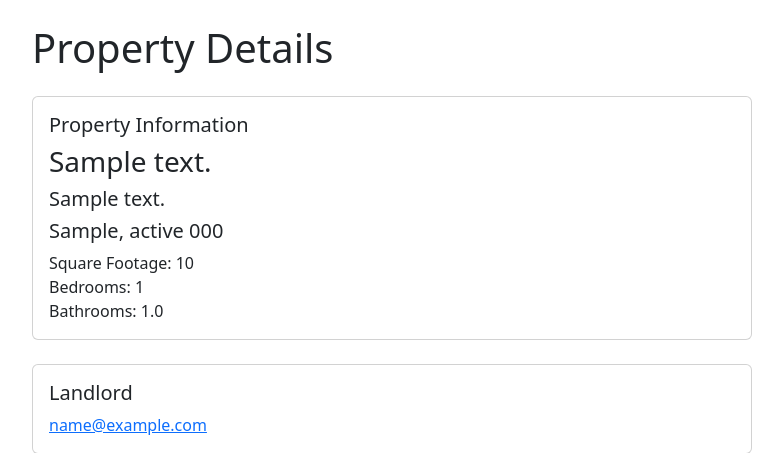
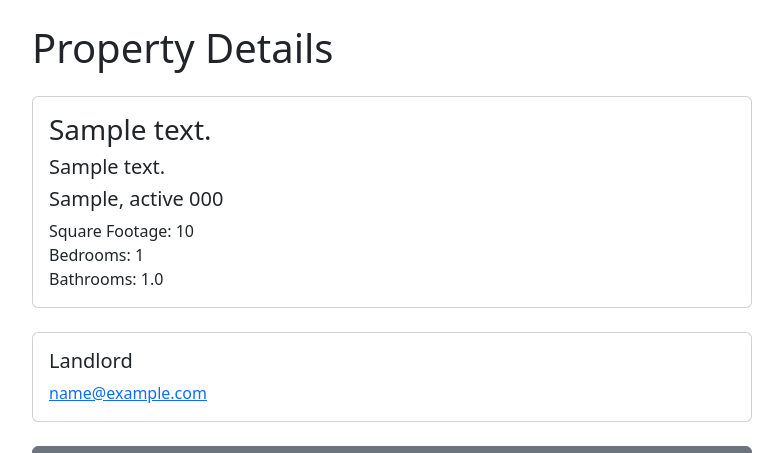
Before and after one commit to nltoosicks/Rentre, a Django app: template rentapp/templates/rentapp/property_details.html in a window 1280 px wide. Shown: the part 56-509 px from the top of the page, without its empty margins (248-1031 px from the left). Run offline with Django 5.2, Linux system fonts and the light colour scheme; the template is opened without the code that fills it: values that come from a table or form of the project are taken from there, others are empty; tables that the repository leaves empty hold one stand-in row (values such as "Sample post").

Commit message:
Removed redundant card titles from property/lease details pages

```diff
--- a/rentapp/templates/rentapp/lease_details.html
+++ b/rentapp/templates/rentapp/lease_details.html
@@ -10,7 +10,6 @@
 
             <div class="card mb-4">
                 <div class="card-body">
-                    <h5 class="card-title">Lease Information</h5>
                     <p class="card-text">
                         Start Date: {{ lease.lease_start_date }}<br>
                         End Date: {{ lease.lease_end_date }}<br>
--- a/rentapp/templates/rentapp/property_details.html
+++ b/rentapp/templates/rentapp/property_details.html
@@ -10,7 +10,6 @@
 
             <div class="card mb-4">
                 <div class="card-body">
-                    <h5 class="card-title">Property Information</h5>
                     <h3 class="card-text">{{ property.address_line_1 }}</h3>
                     {% if property.address_line_2 %}
                         <h5 class="card-text">{{ property.address_line_2 }}</h5>
```
